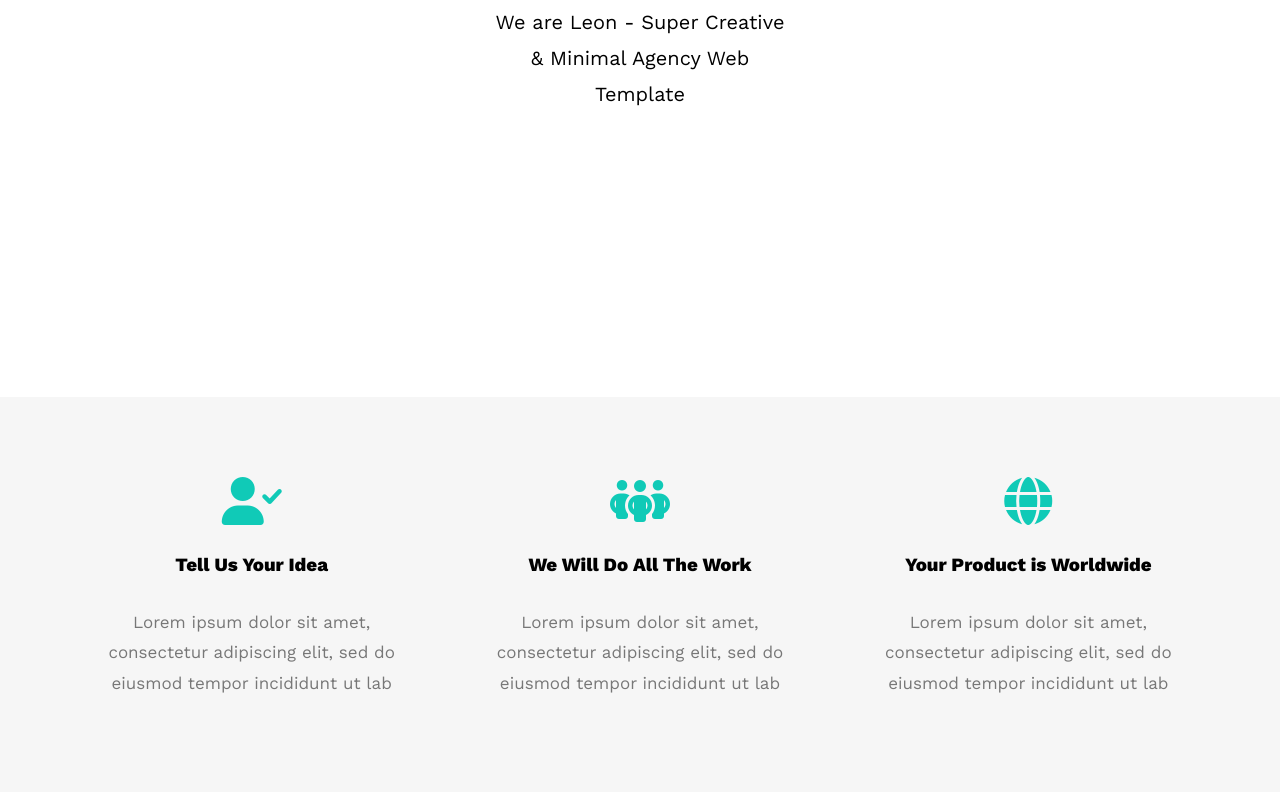
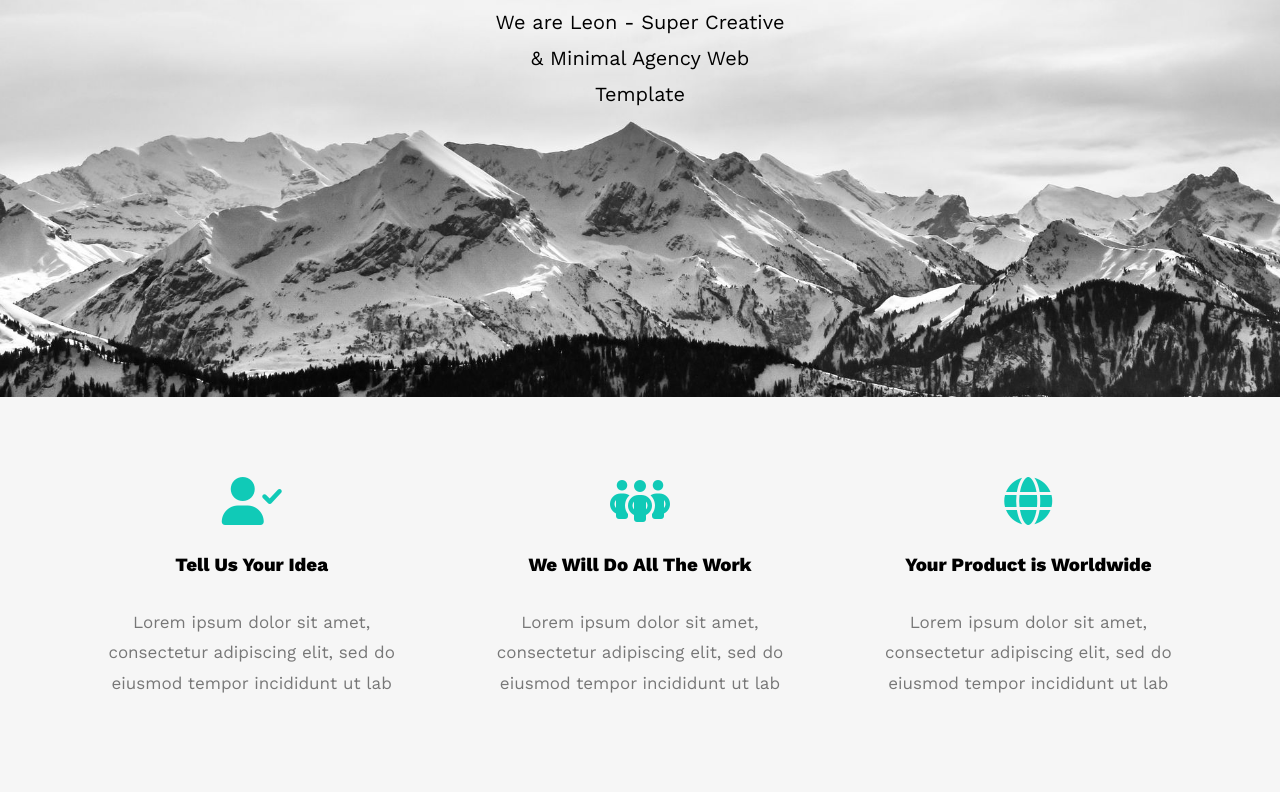
Before and after one commit to elsa33eed/Leon, a plain HTML site: page index.html in a window 1280 px wide. Shown: the part 403-1195 px from the top of the page. Drawn offline with nearby package versions, Linux system fonts and the light colour scheme.

Commit message:
Update leon.css
Fix issue from switching background

```diff
--- a/css/leon.css
+++ b/css/leon.css
@@ -175,7 +175,7 @@ body {
 /* end header */
 /* start landing section */
 .landing {
-/*   background-image: url(../image/01.png); */
+  background-image: url(../image/01.png);
   background-size: cover;
   height: calc(100vh - 64px);
   position: relative;
```
